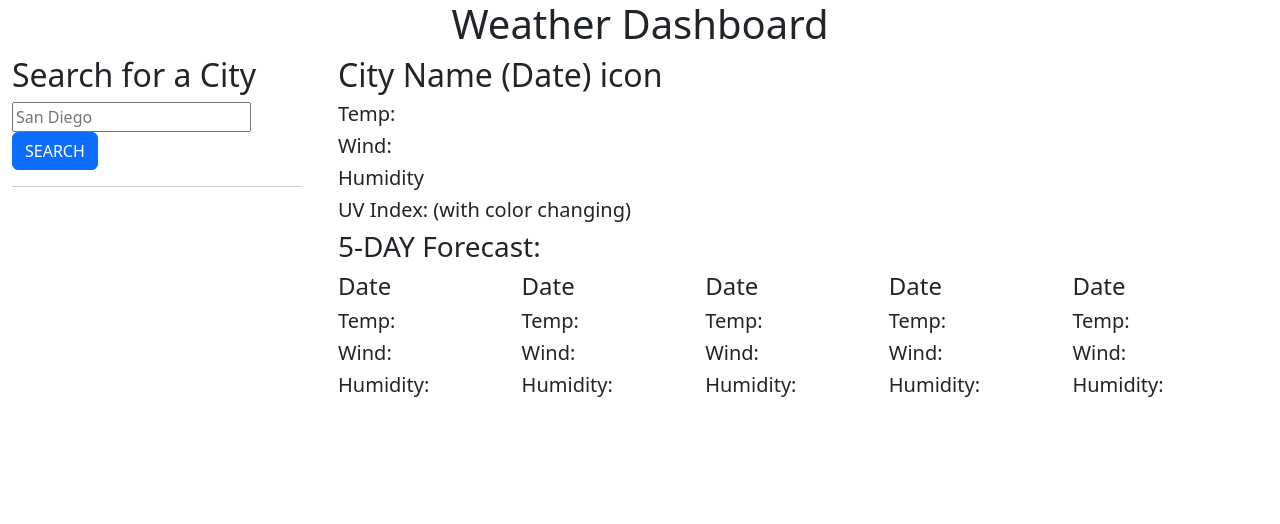
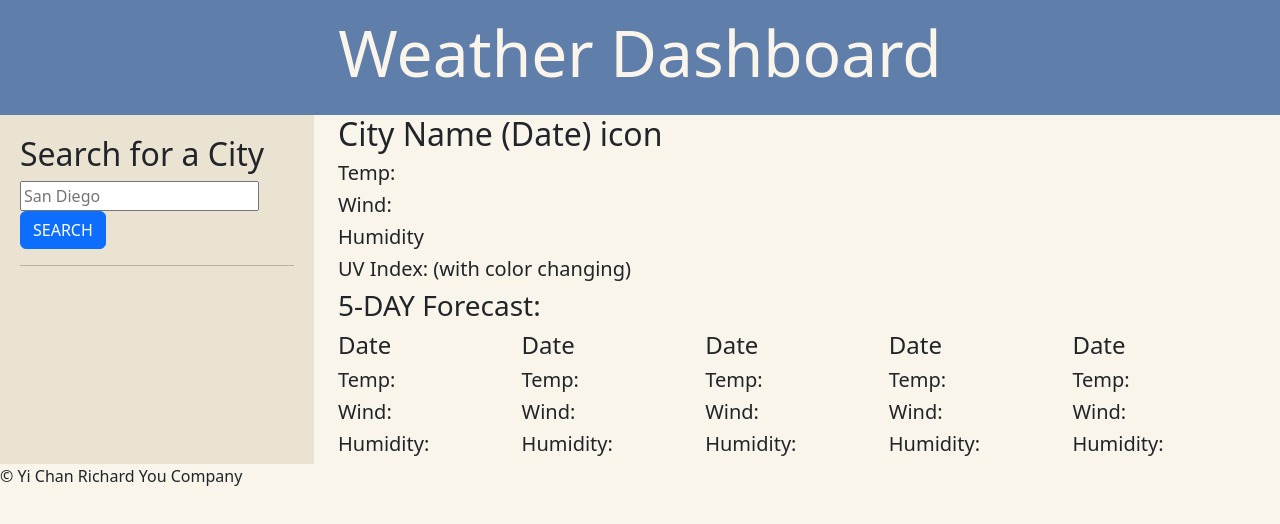
Before and after one commit to richyou94/weather-by-city-find-your-trip, a plain HTML site: page index.html in a window 1280 px wide. Drawn offline with nearby package versions, Linux system fonts and the light colour scheme.

Commit message:
adding some css attributes over bootstraps

```diff
--- a/assets/css/style.css
+++ b/assets/css/style.css
@@ -1,3 +1,17 @@
 body {
-    background-color: #B1E1FF;
+    background-color: #F9F5EB;
 }
+header {
+    background-color: #607EAA;
+    color: #f9f5eb;
+    padding: 15px 0px;
+}
+
+h1 {
+    font-size: 4rem;
+}
+.sidebar {
+    background-color: #EAE3D2;
+    padding: 20px;
+
+}
--- a/index.html
+++ b/index.html
@@ -6,13 +6,14 @@
     <meta name="viewport" content="width=device-width, initial-scale=1.0">
     <title>Weather by City, Find Your Trip!</title>
     <link href="https://cdn.jsdelivr.net/npm/bootstrap@5.2.0/dist/css/bootstrap.min.css" rel="stylesheet" integrity="sha384-gH2yIJqKdNHPEq0n4Mqa/HGKIhSkIHeL5AyhkYV8i59U5AR6csBvApHHNl/vI1Bx" crossorigin="anonymous">
+    <link rel="stylesheet" href="./assets/css/style.css">
 </head>
 <body>
     <header class="container-fluid text-center">
         <h1>Weather Dashboard</h1>
     </header>
     <div class="row container-fluid">
-        <aside class="col-md-3 container">
+        <aside class="col-md-3 container sidebar">
             <h2 class="text-left">Search for a City</h2>
             <form>
                 <div>
@@ -80,6 +81,9 @@
             </div>
         </main>
     </div>
+    <footer>
+        © Yi Chan Richard You Company
+    </footer>
     <script src="https://cdn.jsdelivr.net/npm/bootstrap@5.2.0/dist/js/bootstrap.bundle.min.js" integrity="sha384-A3rJD856KowSb7dwlZdYEkO39Gagi7vIsF0jrRAoQmDKKtQBHUuLZ9AsSv4jD4Xa" crossorigin="anonymous"></script>
 </body>
 </html>
```
